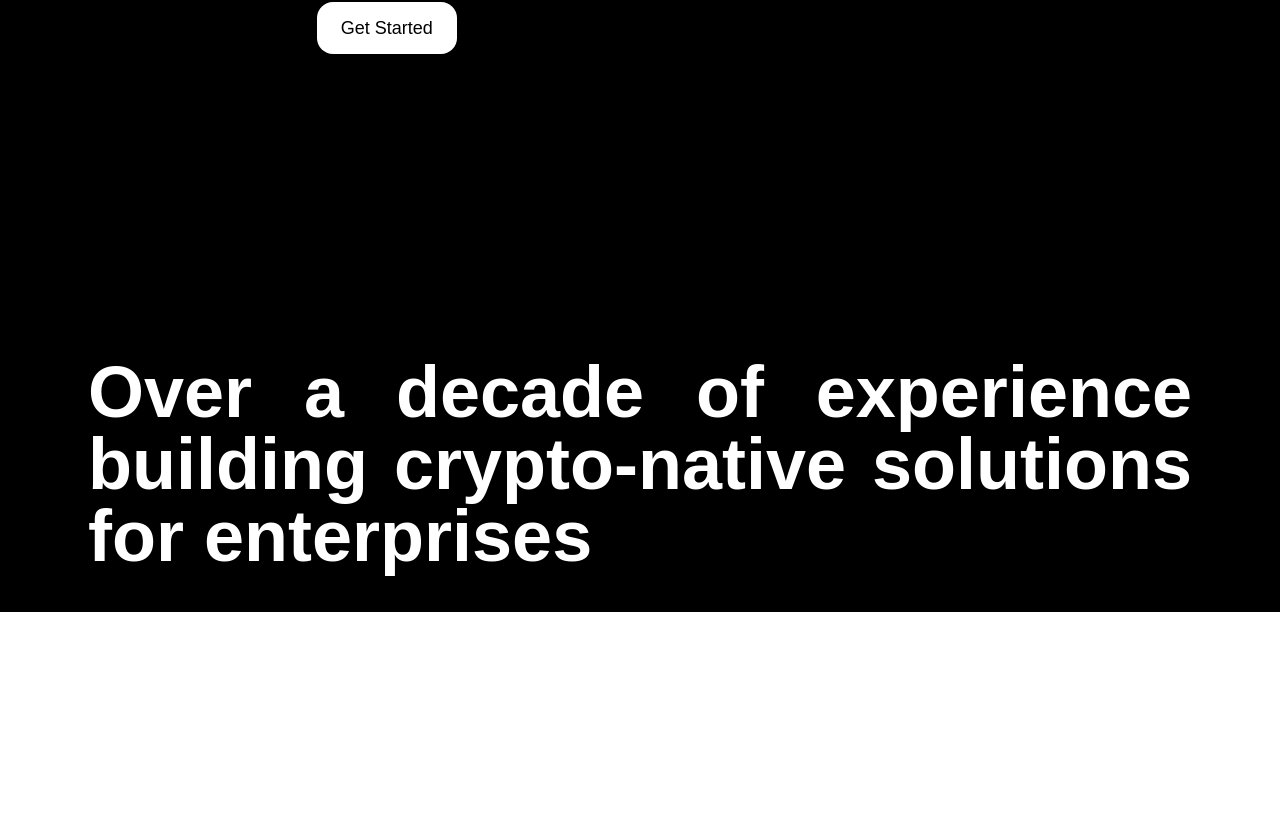
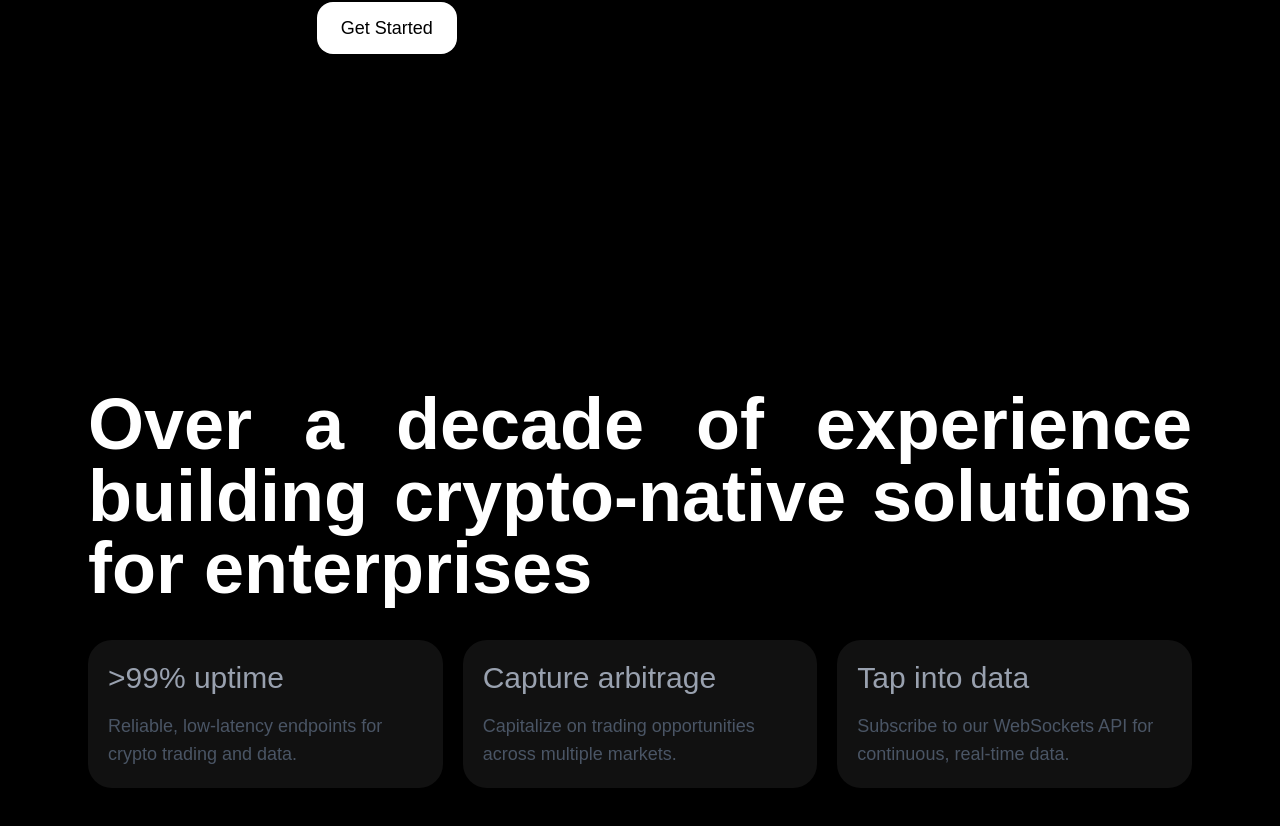
Before and after one commit to SamirSweden/mern, a Next.js app: page /trade-api in a window 1280 px wide. Shown: the part 580-1406 px from the top of the page. Before the commit the page ends 1192 px from the top, so only its background shows below. Built offline with nearby package versions, Linux system fonts and the light colour scheme.

Commit message:
added cards

```diff
--- a/app/components/banners/trade-banner/OverBanner.tsx
+++ b/app/components/banners/trade-banner/OverBanner.tsx
@@ -1,3 +1,4 @@
+import OverCard from "./cards/OverCard"
 
 const bannerContent = {
     bannerText: "Over a decade of experience building crypto-native solutions for enterprises",
@@ -8,11 +9,11 @@ const bannerContent = {
 export default function OverBanner(){
     return (
         <>
-            <section className="py-10 px-0">
+            <section className="py-18 px-0 ">
                 <div className="max-w-6xl md:px-6 px-4 mx-auto w-full h-[50%]">
-                    <div className="flex items-center justify-center">
-                        <h2 className="text-7xl text-white max-w-7xl max-[768px]:text-4xl text-wrap text-justify font-bold">{bannerContent.bannerText}</h2>
-
+                    <h2 className="text-7xl text-white max-w-7xl mx-0 mb-9 max-[768px]:text-4xl text-wrap text-justify font-bold">{bannerContent.bannerText}</h2>
+                    <div className="grid grid-cols-3 gap-5 max-[730px]:grid-cols-2 max-[520px]:grid-cols-1">
+                        <OverCard />
                     </div>
                 </div>
             </section>
--- /dev/null
+++ b/app/components/banners/trade-banner/cards/OverCard.tsx
@@ -0,0 +1,51 @@
+const cards = [
+  {
+    id: 1,
+    title: ">99% uptime",
+    desc: "Reliable, low-latency endpoints for crypto trading and data.",
+  },
+  {
+    id: 2,
+    title: "Capture arbitrage",
+    desc: "Capitalize on trading opportunities across multiple markets.",
+  },
+  {
+    id: 3,
+    title: "Tap into data",
+    desc: "Subscribe to our WebSockets API for continuous, real-time data.",
+  },
+];
+
+const OverCard = () => {
+  return (
+    <>
+      {cards.map((card) => (
+        <div
+          key={card.id}
+          className="group bg-[#111] rounded-3xl py-5 px-5
+             transition-all duration-300
+             hover:-translate-y-2 hover:scale-[1.02]
+             hover:shadow-[0_0_25px_rgba(0,255,200,0.15)]"
+        >
+          <h3
+            className="text-gray-400 text-3xl mb-4
+                 transition-colors duration-300
+                 group-hover:text-white"
+          >
+            {card.title}
+          </h3>
+
+          <p
+            className="text-gray-600 text-lg
+                transition-colors duration-300
+                group-hover:text-gray-300"
+          >
+            {card.desc}
+          </p>
+        </div>
+      ))}
+    </>
+  );
+};
+
+export default OverCard;
--- a/app/components/shared/header/Header.tsx
+++ b/app/components/shared/header/Header.tsx
@@ -75,7 +75,7 @@ const Header = () => {
                             </ul>
                         <div className={'flex items-center '}>
                             <button onClick={() => router.push('/dashboard')}
-                            className={'max-[600px]:hidden bg-white hover:bg-[#171212] hover:text-white text-black py-4 px-8 rounded-full capitalize cursor-pointer'}
+                            className={'max-[710px]:hidden bg-white hover:bg-[#171212] hover:text-white text-black py-4 px-8 rounded-full capitalize cursor-pointer'}
                             >dashboard</button>
                         </div>
 
```
